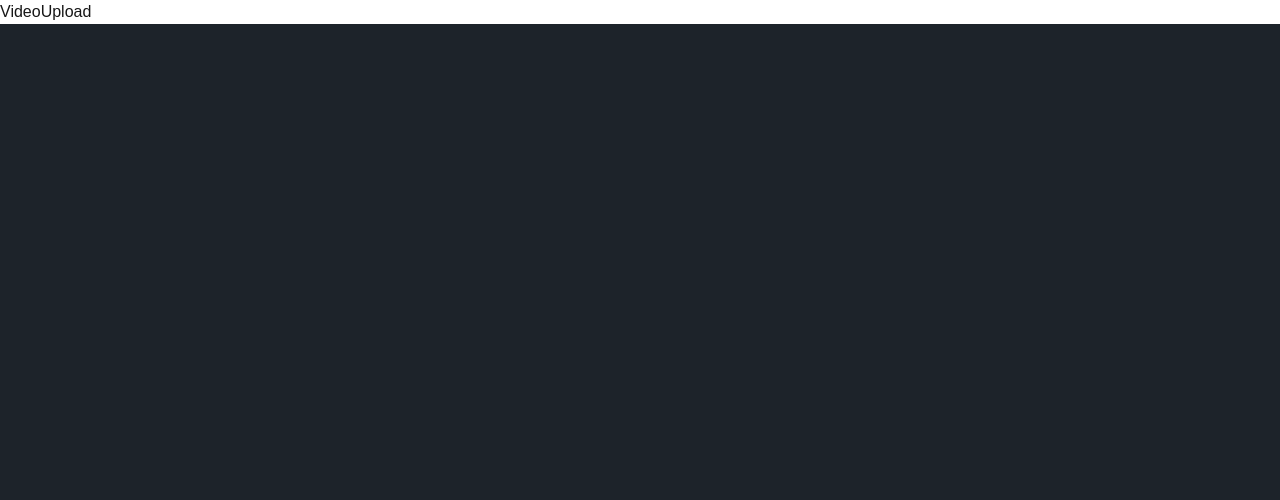
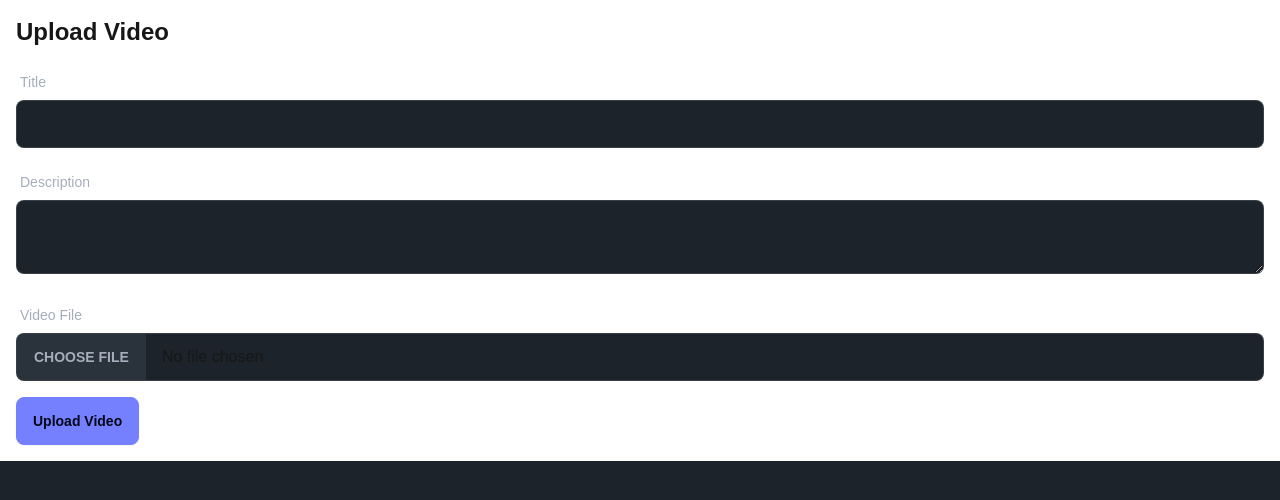
Before and after one commit to afnanhussain2002/zipvid, a Next.js app: page /video-upload in a window 1280 px wide. Shown: the top 500 px of the page. Built offline with nearby package versions, Linux system fonts and the light colour scheme.

Commit message:
add some ui code

```diff
--- a/src/app/(app)/video-upload/page.tsx
+++ b/src/app/(app)/video-upload/page.tsx
@@ -66,11 +66,54 @@ function VideoUpload() {
     setIsUploading(false)
   }
 
-
-
   }
   return (
-    <div>VideoUpload</div>
+    <div className="container mx-auto p-4">
+          <h1 className="text-2xl font-bold mb-4">Upload Video</h1>
+          <form onSubmit={handleFileChange} className="space-y-4">
+            <div>
+              <label className="label">
+                <span className="label-text">Title</span>
+              </label>
+              <input
+                type="text"
+                value={title}
+                onChange={(e) => setTitle(e.target.value)}
+                className="input input-bordered w-full"
+                required
+              />
+            </div>
+            <div>
+              <label className="label">
+                <span className="label-text">Description</span>
+              </label>
+              <textarea
+                value={description}
+                onChange={(e) => setDescription(e.target.value)}
+                className="textarea textarea-bordered w-full"
+              />
+            </div>
+            <div>
+              <label className="label">
+                <span className="label-text">Video File</span>
+              </label>
+              <input
+                type="file"
+                accept="video/*"
+                onChange={(e) => setFile(e.target.files?.[0] || null)}
+                className="file-input file-input-bordered w-full"
+                required
+              />
+            </div>
+            <button
+              type="submit"
+              className="btn btn-primary"
+              disabled={isUploading}
+            >
+              {isUploading ? "Uploading..." : "Upload Video"}
+            </button>
+          </form>
+        </div>
   )
 }
 
```
